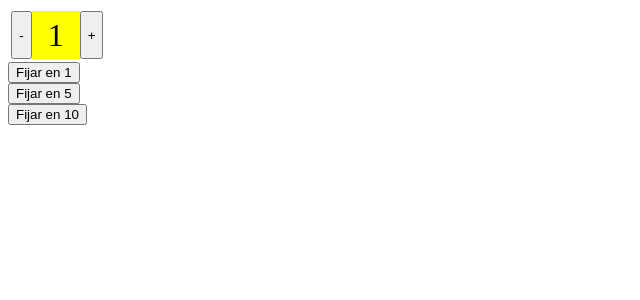
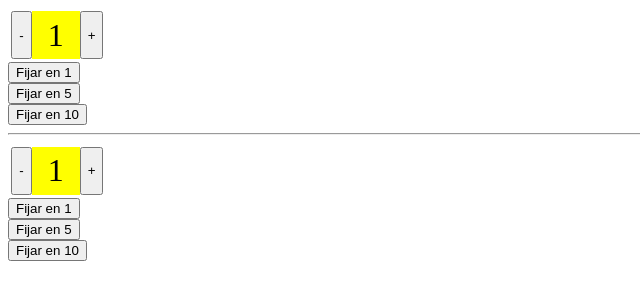
Before and after one commit to boasman/angular-19-ya, an Angular app: page / in a window 1280 px wide. Shown: the top 300 px of the page, without its empty margins (0-640 px from the left). Built offline with nearby package versions, Linux system fonts and the light colour scheme.

Commit message:
Se agrego otra componente

```diff
--- a/src/app/app.component.html
+++ b/src/app/app.component.html
@@ -46,10 +46,24 @@
   <h3>{{mensaje}}</h3>
  </div> -->
 
- <div>
+ <!-- <div>
   <app-selector-numerico [minimo]="1" [maximo]="10" #selector1></app-selector-numerico>
   <br>
    <button (click)="selector1.fijar(1)">Fijar en  1</button><br>
    <button (click)="selector1.fijar(5)">Fijar en  5</button><br>
    <button (click)="selector1.fijar(10)">Fijar en  10</button><br>
- </div>
+ </div> -->
+
+ <div>
+  <app-selector-numerico-two [minimo]="1" [maximo]="10" #selector1></app-selector-numerico-two>
+  <br>
+  <button (click)="fijarSelector1(1)">Fijar en 1</button><br>
+  <button (click)="fijarSelector1(5)">Fijar en 5</button><br>
+  <button (click)="fijarSelector1(10)">Fijar en 10</button>
+  <hr>
+  <app-selector-numerico-two [minimo]="1" [maximo]="10" #selector2></app-selector-numerico-two>
+  <br>
+  <button (click)="fijarSelector2(1)">Fijar en 1</button><br>
+  <button (click)="fijarSelector2(5)">Fijar en 5</button><br>
+  <button (click)="fijarSelector2(10)">Fijar en 10</button>
+</div>
--- a/src/app/app.component.ts
+++ b/src/app/app.component.ts
@@ -1,4 +1,4 @@
-import { Component } from '@angular/core';
+import { Component, ViewChild } from '@angular/core';
 import { RouterOutlet } from '@angular/router';
 import { SintasisTemplateComponent } from "./sintasis-template/sintasis-template.component";
 import { EventosComponent } from "./eventos/eventos.component";
@@ -6,6 +6,7 @@ import { EnlacePropiedadesComponent } from "./Enlace-Propiedades/Enlace-Propieda
 import { DadoComponent } from './dado/dado.component';
 import { CronometroComponent } from './Cronometro/Cronometro.component';
 import { SelectorNumericoComponent } from './selector-numerico/selector-numerico.component';
+import { SelectorNumericoTwoComponent } from './selector-numerico-two/selector-numerico-two.component';
 
 @Component({
   selector: 'app-root',
@@ -17,8 +18,9 @@ import { SelectorNumericoComponent } from './selector-numerico/selector-numerico
     EnlacePropiedadesComponent,
     DadoComponent,
     CronometroComponent,
-    SelectorNumericoComponent
-  ],
+    SelectorNumericoComponent,
+    SelectorNumericoTwoComponent
+],
   templateUrl: './app.component.html',
   styleUrl: './app.component.css'
 })
@@ -85,5 +87,16 @@ tirar(){
   }
 }
 
+  @ViewChild('selector1') selector1!: SelectorNumericoTwoComponent;
+  @ViewChild('selector2') selector2!: SelectorNumericoTwoComponent;
+
+  fijarSelector1(valor:number) {
+    this.selector1.fijar(valor);
+  }
+
+  fijarSelector2(valor:number) {
+    this.selector2.fijar(valor);
+  }
+
 
 }
--- /dev/null
+++ b/src/app/selector-numerico-two/selector-numerico-two.component.css
@@ -0,0 +1,17 @@
+.selector {
+  display:inline-flex;
+  margin:0.2rem;
+}
+.valor {
+  display:inline-flex;
+  justify-content: center;
+  align-items: center;
+  width: 3rem;
+  height: 3rem;
+  background:#ff0;
+  font-size:2rem;
+}
+
+button {
+  height: 3rem;
+}
--- /dev/null
+++ b/src/app/selector-numerico-two/selector-numerico-two.component.html
@@ -0,0 +1,5 @@
+<div class="selector">
+  <button (click)="decrementar()">-</button>
+  <div class="valor">{{actual}}</div>
+  <button (click)="incrementar()">+</button>
+</div>
--- /dev/null
+++ b/src/app/selector-numerico-two/selector-numerico-two.component.ts
@@ -0,0 +1,38 @@
+import { Component, Input, OnInit } from '@angular/core';
+
+@Component({
+  selector: 'app-selector-numerico-two',
+  standalone: true,
+  imports: [],
+  templateUrl: './selector-numerico-two.component.html',
+  styleUrls: ['./selector-numerico-two.component.css']
+})
+export class SelectorNumericoTwoComponent implements OnInit {
+
+  @Input() minimo: number = 1;
+  @Input() maximo: number = 1;
+
+  constructor() { }
+
+  actual: number = 1;
+
+  ngOnInit() {
+    this.actual = this.minimo;
+  }
+
+  incrementar() {
+    if (this.actual < this.maximo)
+      this.actual++;
+  }
+
+  decrementar() {
+    if (this.actual > this.minimo)
+      this.actual--;
+  }
+
+  fijar(v: number) {
+    if (v >= this.minimo && v <= this.maximo)
+      this.actual = v;
+  }
+
+}
```
Also changed, not shown: 1 other file (tests, documents, lock files or other folders).
